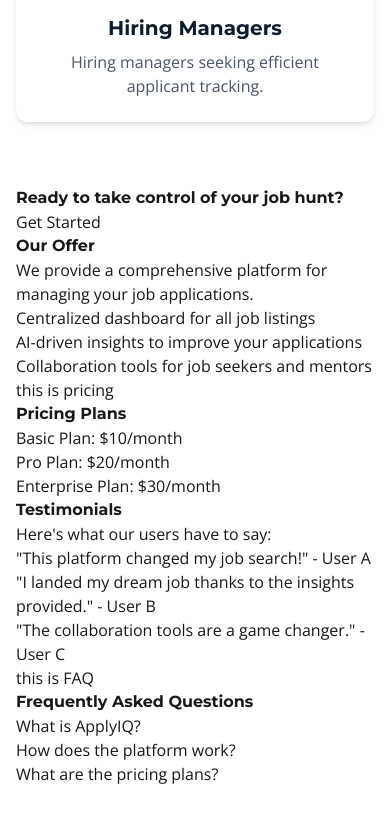
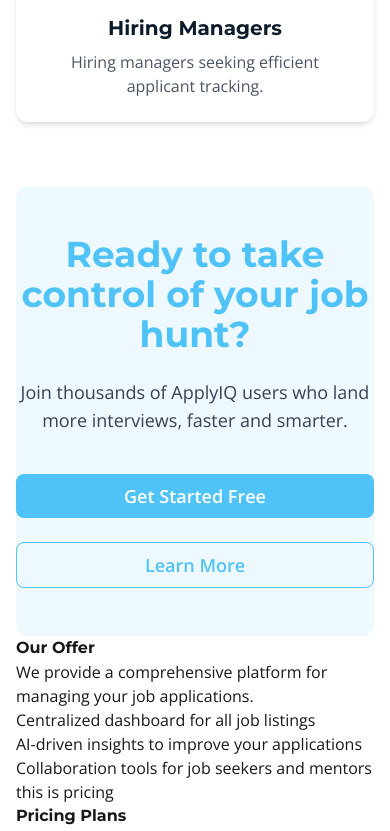
Before and after one commit to tanmayislam2006/Apply-IQ, a React (Vite) app in the folder applyiq-client/: page / in a window 390 px wide. Shown: the part 6132-6963 px from the top of the page. Before the commit the page ends 6918 px from the top, so only its background shows below. Built offline with nearby package versions, Linux system fonts and the light colour scheme.

Commit message:
Added CTAsection and optimize the whoFor file

```diff
--- a/applyiq-client/src/Pages/Home/CTASection.jsx
+++ b/applyiq-client/src/Pages/Home/CTASection.jsx
@@ -1,12 +1,51 @@
-import React from 'react';
+import React from "react";
+import { motion } from "framer-motion";
 
 const CTASection = () => {
-    return (
-        <div>
-            <h2>Ready to take control of your job hunt?</h2>
-            <button>Get Started</button>
-        </div>
-    );
+  return (
+    <section className="bg-primary/10 py-12  rounded-xl text-center">
+      <motion.h2
+        initial={{ opacity: 0, y: 30 }}
+        whileInView={{ opacity: 1, y: 0 }}
+        viewport={{ once: true }}
+        transition={{ duration: 0.6 }}
+        className="text-4xl md:text-4xl font-extrabold text-primary mb-6"
+      >
+        Ready to take control of your job hunt?
+      </motion.h2>
+
+      <motion.p
+        initial={{ opacity: 0 }}
+        whileInView={{ opacity: 1 }}
+        viewport={{ once: true }}
+        transition={{ delay: 0.3, duration: 0.6 }}
+        className="text-lg md:text-xl text-gray-700 mb-10 max-w-3xl mx-auto"
+      >
+        Join thousands of ApplyIQ users who land more interviews, faster and smarter.
+      </motion.p>
+
+      <motion.div
+        initial={{ opacity: 0, y: 20 }}
+        whileInView={{ opacity: 1, y: 0 }}
+        viewport={{ once: true }}
+        transition={{ delay: 0.5, duration: 0.6 }}
+        className="flex flex-col sm:flex-row justify-center gap-6"
+      >
+        <button
+          href="/signup"
+          className="inline-block bg-primary text-white px-6 py-2 rounded-lg text-lg font-semibold hover:bg-primary-dark transition"
+        >
+          Get Started Free
+        </button>
+        <button
+          href="/learn-more"
+          className="inline-block border border-primary text-primary px-6 py-2 rounded-lg text-lg font-semibold hover:bg-primary hover:text-white transition"
+        >
+          Learn More
+        </button>
+      </motion.div>
+    </section>
+  );
 };
 
 export default CTASection;
--- a/applyiq-client/src/Pages/Home/WhoItsFor.jsx
+++ b/applyiq-client/src/Pages/Home/WhoItsFor.jsx
@@ -49,7 +49,7 @@
         transition={{ duration: 0.6 }}
         className="text-3xl font-bold text-[#0D1B2A] text-center mb-12"
       >
-        Who It’s For
+        Who It's For
       </motion.h2>
 
       <motion.div
```
